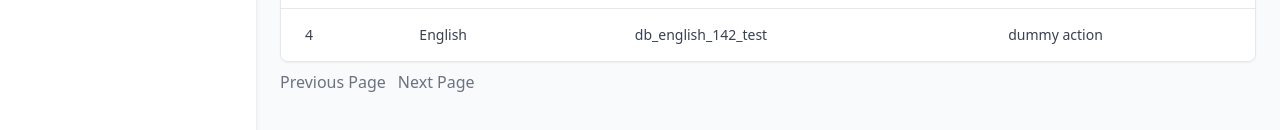
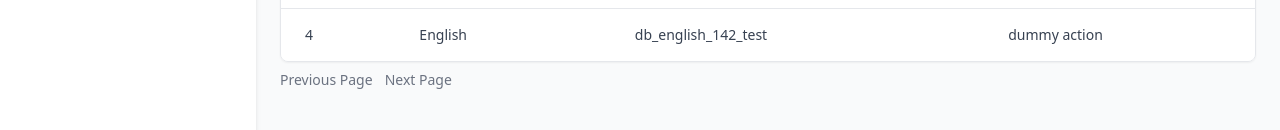
Before and after one commit to FadelYang/wir_chat, a React (Vite) app: page /dashboard/languages in a window 1280 px wide. Shown: the part 460-590 px from the top of the page. Built offline with nearby package versions, Linux system fonts and the light colour scheme.

Commit message:
refactor: create table component as an independent component

```diff
--- a/src/components/organism/cms/datatables/languagesDatatable/LanguageTable.jsx
+++ b/src/components/organism/cms/datatables/BaseTable.jsx
@@ -6,54 +6,8 @@ import {
   getPaginationRowModel,
 } from "@tanstack/react-table";
 
-const languageDummyData = [
-  {
-    id: "1",
-    language: "Indonesia",
-    selectedCollection: "db_indonesia_142_test",
-    action: "dummy action",
-  },
-  {
-    id: "2",
-    language: "Japan",
-    selectedCollection: "db_japan_142_test",
-    action: "dummy action",
-  },
-  {
-    id: "3",
-    language: "China",
-    selectedCollection: "db_china_142_test",
-    action: "dummy action",
-  },
-  {
-    id: "4",
-    language: "English",
-    selectedCollection: "db_english_142_test",
-    action: "dummy action",
-  },
-];
-
-const LanguageTable = () => {
-  const [data, setData] = useState(languageDummyData);
-  const columns = [
-    {
-      header: "id",
-      accessorKey: "id",
-    },
-    {
-      header: "Language",
-      accessorKey: "language",
-    },
-    {
-      header: "Selected Collection",
-      accessorKey: "selectedCollection",
-    },
-    {
-      header: "Action",
-      accessorKey: "action",
-    },
-  ];
-
+const LanguageTable = (props) => {
+  const {data, columns} = props
   const tableInstance = useReactTable({
     data,
     columns,
@@ -107,7 +61,7 @@ const LanguageTable = () => {
           </table>
         </div>
       </div>
-      <div className="flex gap-3 mt-2 text-[#3C50E0]">
+      <div className="flex gap-3 mt-2 text-[#3C50E0] text-sm">
         <div>
           <button
             onClick={() => {
--- /dev/null
+++ b/src/components/organism/cms/datatables/LanguageTable.jsx
@@ -0,0 +1,54 @@
+import React from "react";
+import BaseTable from "./BaseTable";
+
+const LanguageTable = () => {
+  const languageDummyData = [
+    {
+      id: "1",
+      language: "Indonesia",
+      selectedCollection: "db_indonesia_142_test",
+      action: "dummy action",
+    },
+    {
+      id: "2",
+      language: "Japan",
+      selectedCollection: "db_japan_142_test",
+      action: "dummy action",
+    },
+    {
+      id: "3",
+      language: "China",
+      selectedCollection: "db_china_142_test",
+      action: "dummy action",
+    },
+    {
+      id: "4",
+      language: "English",
+      selectedCollection: "db_english_142_test",
+      action: "dummy action",
+    },
+  ];
+
+  const languageTableDefinition = [
+    {
+      header: "id",
+      accessorKey: "id",
+    },
+    {
+      header: "Language",
+      accessorKey: "language",
+    },
+    {
+      header: "Selected Collection",
+      accessorKey: "selectedCollection",
+    },
+    {
+      header: "Action",
+      accessorKey: "action",
+    },
+  ];
+
+  return <BaseTable data={languageDummyData} columns={languageTableDefinition} />;
+};
+
+export default LanguageTable;
--- a/src/pages/cms/LanguageMenu.jsx
+++ b/src/pages/cms/LanguageMenu.jsx
@@ -1,7 +1,7 @@
 import React from "react";
 import DashboardTemplate from "../../components/templates/cms/DashboardTemplate";
 import HeaderMenu from "../../components/organism/cms/HeaderMenu";
-import LanguageTable from "../../components/organism/cms/datatables/languagesDatatable/LanguageTable";
+import LanguageTable from "../../components/organism/cms/datatables/LanguageTable";
 
 const LanguageMenu = () => {
   const breadcrumbPath = [
```
